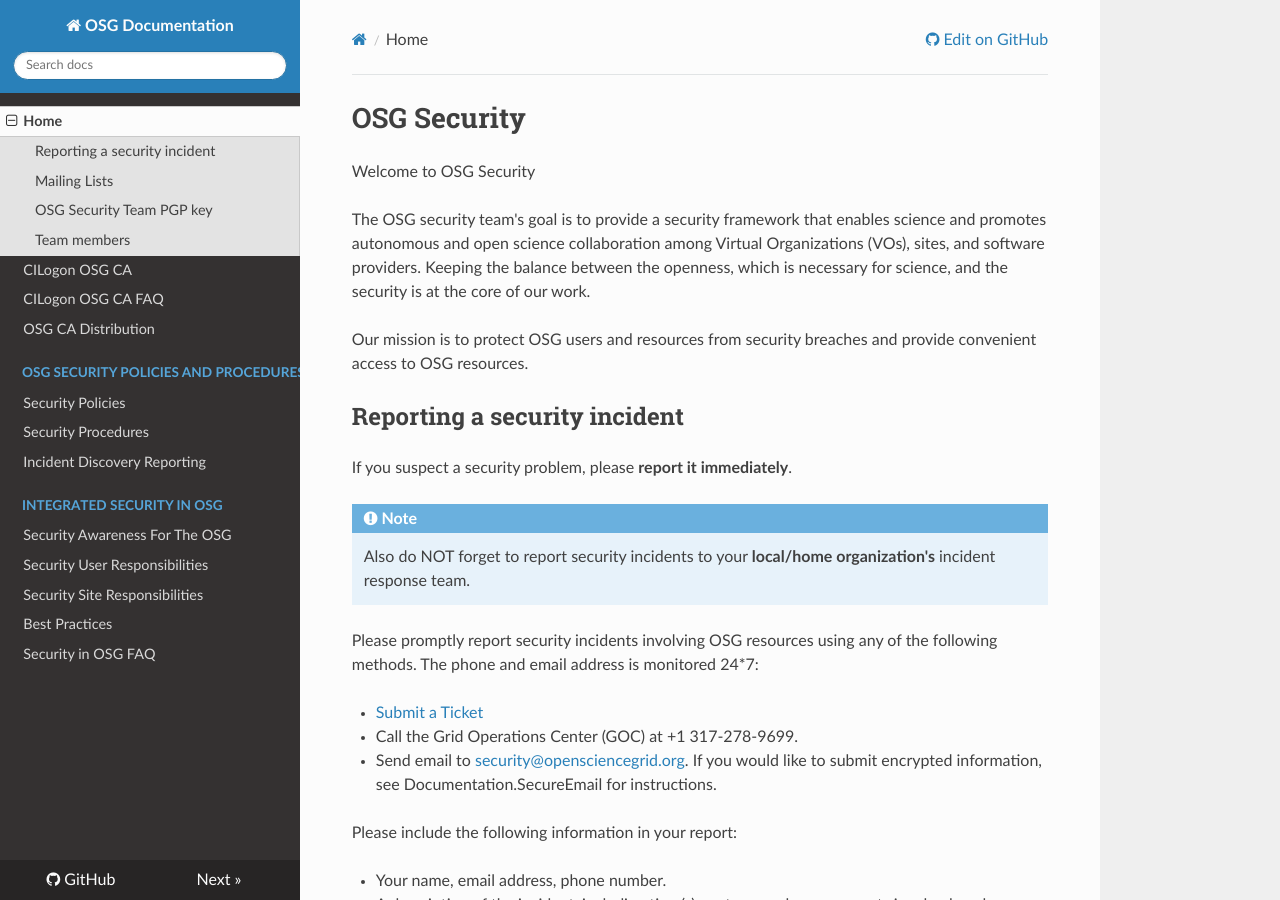
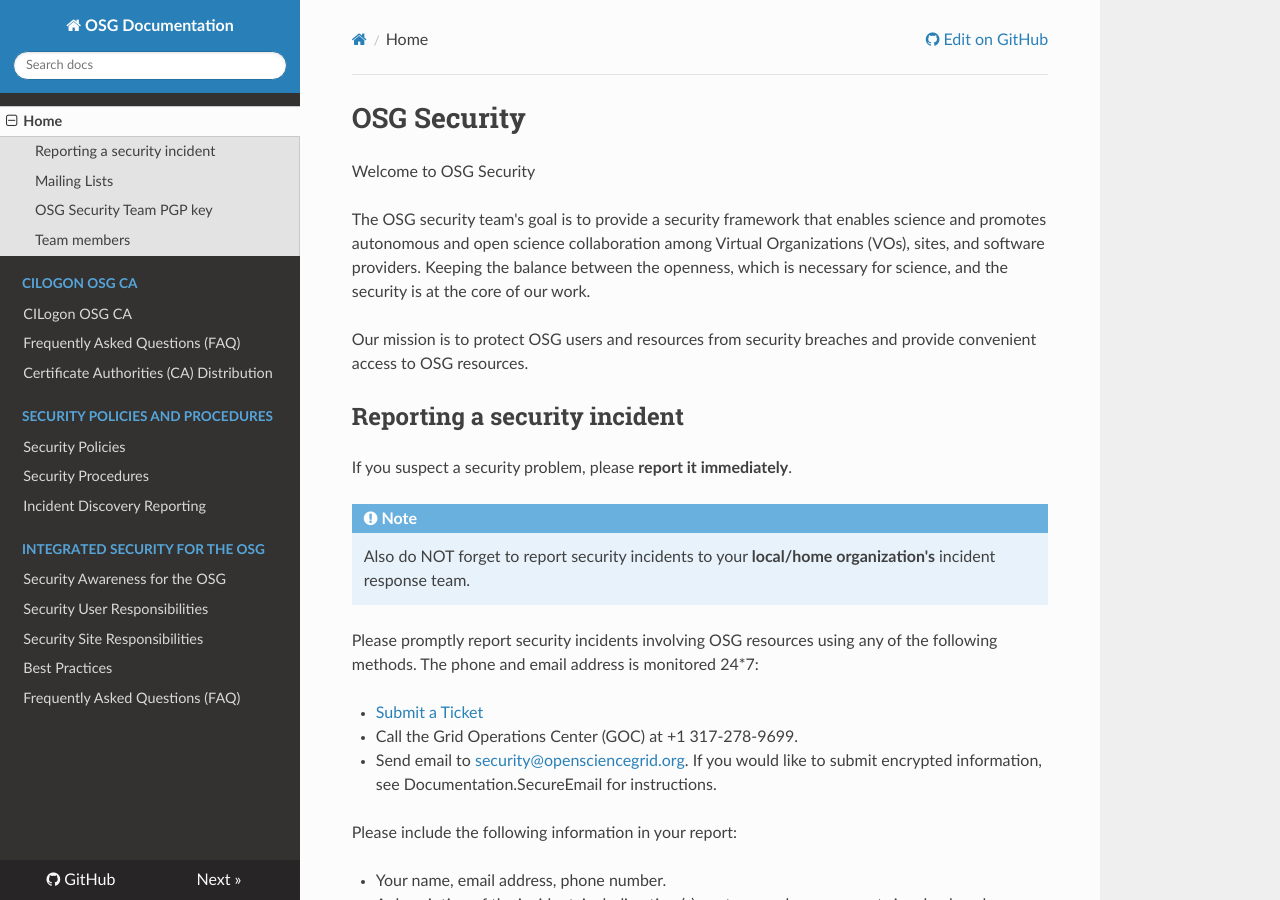
Before and after one commit to opensciencegrid/security, an MkDocs documentation site: the page built from docs/index.md, in a window 1280 px wide and 900 px high. Built offline with MkDocs 1.6.1, drawn with Linux system fonts in a browser that asks for light colours; nearby versions of some CDN libraries; old or Windows-style settings are respelled for this version of MkDocs.

Commit message:
Update mkdocs.yml

```diff
--- a/mkdocs.yml
+++ b/mkdocs.yml
@@ -9,19 +9,20 @@
 
 pages:
 - Home: 'index.md'
-- CILogon OSG CA: 'OSGCertificateService.md'
-- CILogon OSG CA FAQ: 'CILogonOSGFAQ.md'
-- OSG CA Distribution: 'CaDistribution.md'
-- OSG Security Policies and Procedures:
+- CILogon OSG CA:
+  - CILogon OSG CA: 'OSGCertificateService.md'
+  - Frequently Asked Questions (FAQ): 'CILogonOSGFAQ.md'
+- Certificate Authorities (CA) Distribution: 'CaDistribution.md'
+- Security Policies and Procedures:
   - Security Policies: 'OSGSecurityPolicies.md'
   - Security Procedures: 'OSGSecurityProcedures.md'
   - Incident Discovery Reporting: 'IncidentDiscoveryReporting.md'
-- Integrated security in OSG:
-  - Security Awareness For The OSG: 'SecurityAwarenessForTheOSG.md'
+- Integrated Security for the OSG:
+  - Security Awareness for the OSG: 'SecurityAwarenessForTheOSG.md'
   - Security User Responsibilities: 'SecurityUserResponsibilities.md'
   - Security Site Responsibilities: 'SecuritySiteResponsibilities.md'
   - Best Practices: 'SecurityBestPractices.md'
-  - Security in OSG FAQ: 'OSGFAQ.md'
+  - Frequently Asked Questions (FAQ): 'OSGFAQ.md'
 
 markdown_extensions:
   - admonition
```
